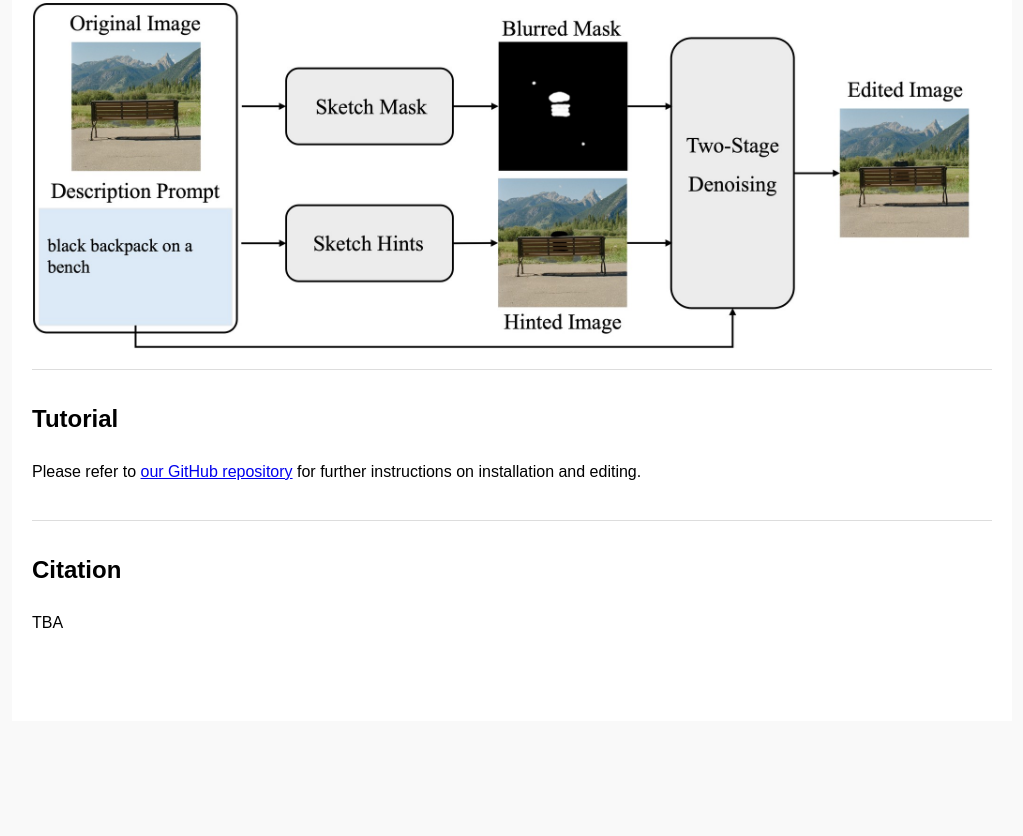
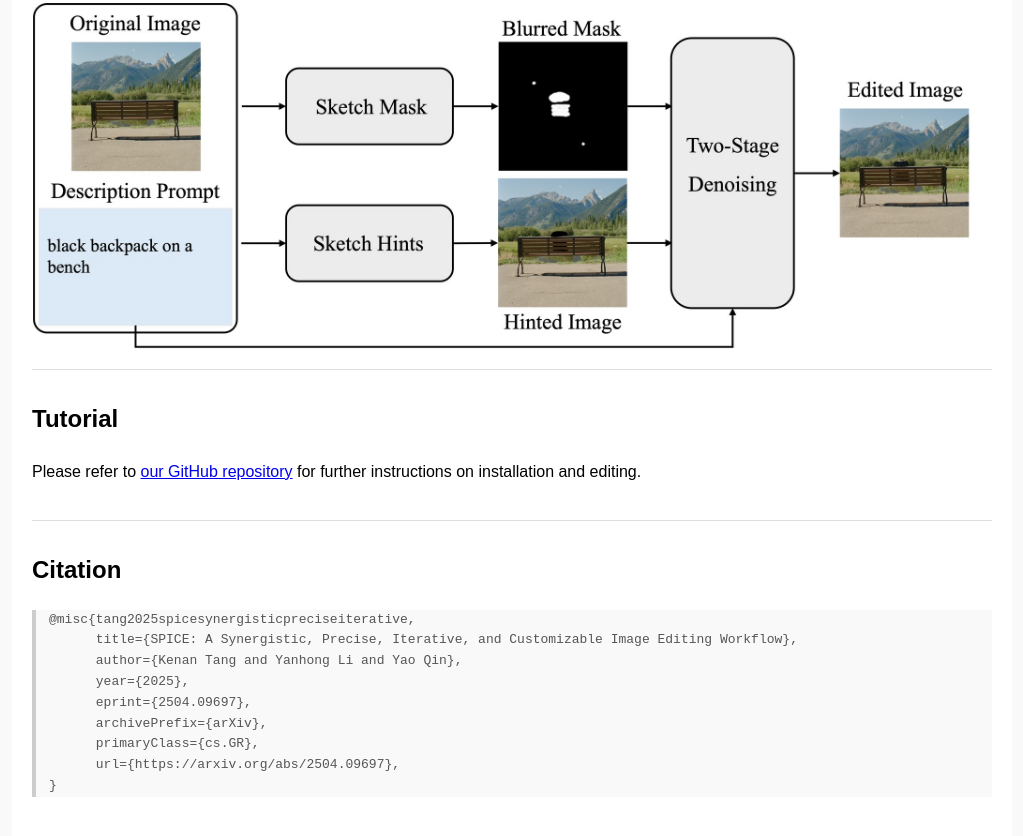
Before and after one commit to kenantang/spice, a plain HTML site: page index.html in a window 1280 px wide. Shown: the part 5128-5964 px from the top of the page, without its empty margins (128-1151 px from the left). Before the commit the page ends 5849 px from the top, so only its background shows below. Drawn offline with Linux system fonts and the light colour scheme.

Commit message:
update paper and links

```diff
--- a/index.html
+++ b/index.html
@@ -68,6 +68,15 @@
       display: block;
       margin-top: 10px;
     }
+    blockquote {
+      margin: 1em 0;
+      padding-left: 1em;
+      border-left: 4px solid #ccc;
+      color: #555;
+      background-color: #f9f9f9;
+      white-space: pre-wrap;
+      font-family: monospace;
+    }
   </style>
 </head>
 <body>
@@ -85,8 +94,8 @@
       </div>
       <!-- Buttons linking to the paper and code -->
       <div class="buttons">
-        <a href="https://example.com/paper" target="_blank">Paper</a>
-        <a href="https://github.com/example/code" target="_blank">Code</a>
+        <a href="https://arxiv.org/abs/2504.09697" target="_blank">Paper</a>
+        <a href="https://github.com/kenantang/spice" target="_blank">Code</a>
       </div>
     </header>
 
@@ -205,9 +214,15 @@
 
     <section>
       <h2>Citation</h2>
-      <p>
-        TBA
-      </p>
+      <blockquote>@misc{tang2025spicesynergisticpreciseiterative,
+      title={SPICE: A Synergistic, Precise, Iterative, and Customizable Image Editing Workflow},
+      author={Kenan Tang and Yanhong Li and Yao Qin},
+      year={2025},
+      eprint={2504.09697},
+      archivePrefix={arXiv},
+      primaryClass={cs.GR},
+      url={https://arxiv.org/abs/2504.09697},
+}</blockquote>
     </section>
   </div>
 </body>
```
Also changed, not shown: 2 other files.
